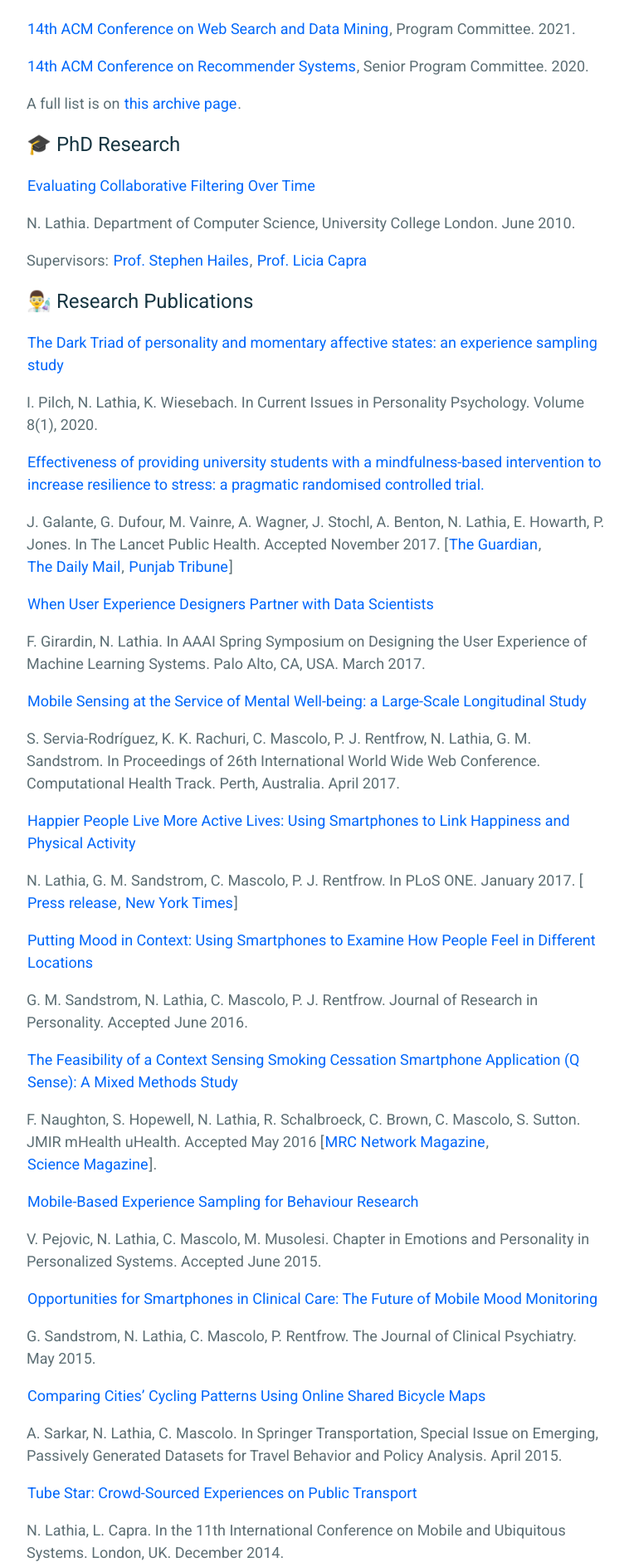
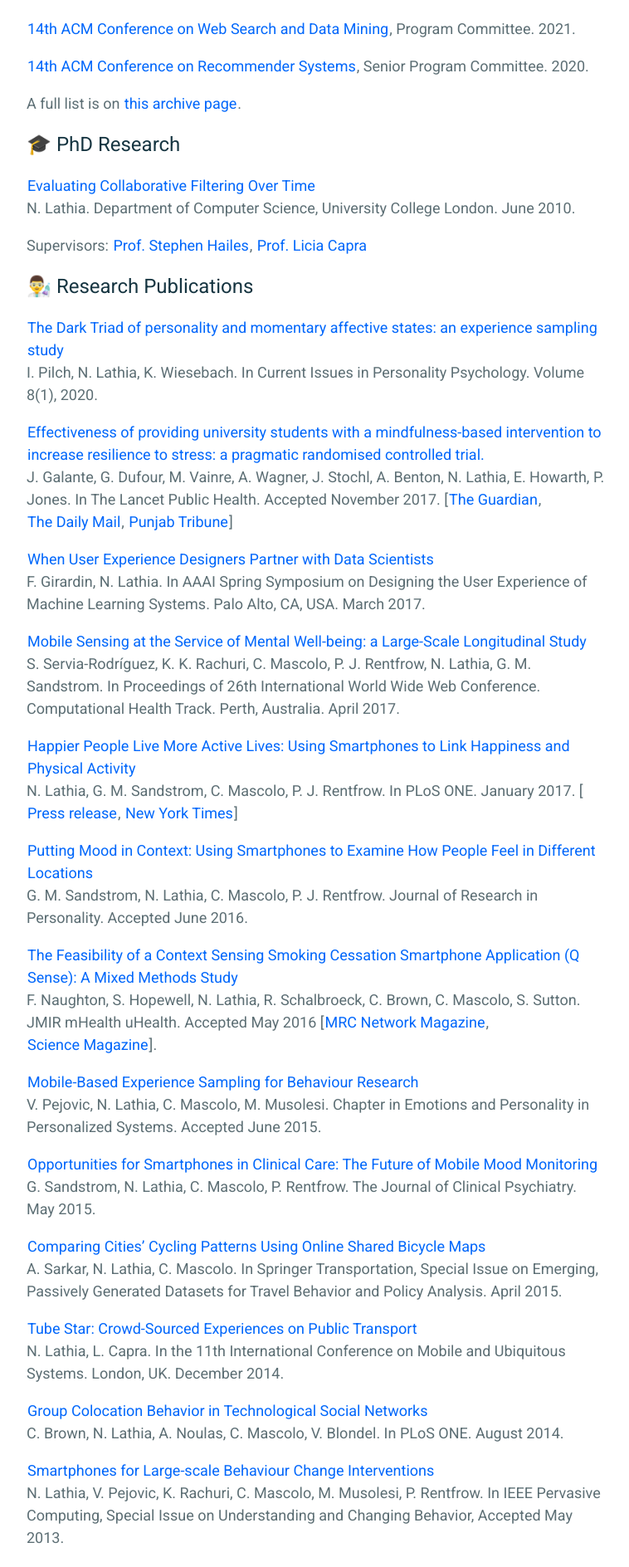
Before and after one commit to nlathia/nlathia.github.io, a Jekyll site: the page built from _pages/research.md, in a window 1280 px wide. Shown: the part 390-2278 px from the top of the page at 83% size, without its empty margins (258-1016 px from the left). Built offline with Jekyll 4.4.1, drawn with Linux system fonts in a browser that asks for light colours.

Commit message:
Fix pages (#30)

```diff
--- a/_pages/research.md
+++ b/_pages/research.md
@@ -16,219 +16,167 @@ A full list is on [this archive page](../archive/reviewing.html).
 ## 🎓 PhD Research
 
 [Evaluating Collaborative Filtering Over Time](../papers/lathia_ucl_thesis10.pdf)
-
-N. Lathia. Department of Computer Science, University College London. June 2010.
+<br />N. Lathia. Department of Computer Science, University College London. June 2010.
 
 Supervisors: [Prof. Stephen Hailes](http://www0.cs.ucl.ac.uk/staff/s.hailes/), [Prof. Licia Capra](http://www0.cs.ucl.ac.uk/staff/l.capra/)
 
 ## 👨‍🔬  Research Publications
 
 [The Dark Triad of personality and momentary affective states: an experience sampling study](../papers/pilch_20.pdf)
-
-I. Pilch, N. Lathia, K. Wiesebach. In Current Issues in Personality Psychology. Volume 8(1), 2020.
+<br />I. Pilch, N. Lathia, K. Wiesebach. In Current Issues in Personality Psychology. Volume 8(1), 2020.
 
 [Effectiveness of providing university students with a mindfulness-based intervention to increase resilience to stress: a pragmatic randomised controlled trial.](http://www.thelancet.com/journals/lanpub/article/PIIS2468-2667(17)30231-1/fulltext?elsca1=tlxpr)
-
- J. Galante, G. Dufour, M. Vainre, A. Wagner, J. Stochl, A. Benton, N. Lathia, E. Howarth, P. Jones. In The Lancet Public Health. Accepted November 2017. [[The Guardian](https://www.theguardian.com/lifeandstyle/2017/dec/18/mindfulness-boosts-student-mental-health-during-exams-cambridge-university-study-finds), [The Daily Mail](http://www.dailymail.co.uk/health/article-5193703/Mindfulness-reduces-stress-students-exam-times.html), [Punjab Tribune](http://www.punjabtribune.com/news/49860-mindfulness-can-lower-stress-boost-academic-success.aspx)]
+<br />J. Galante, G. Dufour, M. Vainre, A. Wagner, J. Stochl, A. Benton, N. Lathia, E. Howarth, P. Jones. In The Lancet Public Health. Accepted November 2017. [[The Guardian](https://www.theguardian.com/lifeandstyle/2017/dec/18/mindfulness-boosts-student-mental-health-during-exams-cambridge-university-study-finds), [The Daily Mail](http://www.dailymail.co.uk/health/article-5193703/Mindfulness-reduces-stress-students-exam-times.html), [Punjab Tribune](http://www.punjabtribune.com/news/49860-mindfulness-can-lower-stress-boost-academic-success.aspx)]
 
 [When User Experience Designers Partner with Data Scientists](http://aaai.org/ocs/index.php/SSS/SSS17/paper/view/15364/14570)
-
-F. Girardin, N. Lathia. In AAAI Spring Symposium on Designing the User Experience of Machine Learning Systems. Palo Alto, CA, USA. March 2017.
+<br />F. Girardin, N. Lathia. In AAAI Spring Symposium on Designing the User Experience of Machine Learning Systems. Palo Alto, CA, USA. March 2017.
 
 [Mobile Sensing at the Service of Mental Well-being: a Large-Scale Longitudinal Study](../papers/servia_www2017.pdf)
-
-S. Servia-Rodríguez, K. K. Rachuri, C. Mascolo, P. J. Rentfrow, N. Lathia, G. M. Sandstrom. In Proceedings of 26th International World Wide Web Conference. Computational Health Track. Perth, Australia. April 2017.
+<br />S. Servia-Rodríguez, K. K. Rachuri, C. Mascolo, P. J. Rentfrow, N. Lathia, G. M. Sandstrom. In Proceedings of 26th International World Wide Web Conference. Computational Health Track. Perth, Australia. April 2017.
 
 [Happier People Live More Active Lives: Using Smartphones to Link Happiness and Physical Activity](http://journals.plos.org/plosone/article?id=10.1371/journal.pone.0160589)
-
-N. Lathia, G. M. Sandstrom, C. Mascolo, P. J. Rentfrow. In PLoS ONE. January 2017. \[[Press release](http://www.cam.ac.uk/research/news/physical-activity-even-in-small-amounts-benefits-both-physical-and-psychological-well-being), [New York Times](https://www.nytimes.com/2017/01/25/well/move/get-up-and-move-it-may-make-you-happier.html)\]
+<br />N. Lathia, G. M. Sandstrom, C. Mascolo, P. J. Rentfrow. In PLoS ONE. January 2017. \[[Press release](http://www.cam.ac.uk/research/news/physical-activity-even-in-small-amounts-benefits-both-physical-and-psychological-well-being), [New York Times](https://www.nytimes.com/2017/01/25/well/move/get-up-and-move-it-may-make-you-happier.html)\]
 
 [Putting Mood in Context: Using Smartphones to Examine How People Feel in Different Locations](http://www.sciencedirect.com/science/article/pii/S0092656616300526)
-
-G. M. Sandstrom, N. Lathia, C. Mascolo, P. J. Rentfrow. Journal of Research in Personality. Accepted June 2016.
+<br />G. M. Sandstrom, N. Lathia, C. Mascolo, P. J. Rentfrow. Journal of Research in Personality. Accepted June 2016.
 
 [The Feasibility of a Context Sensing Smoking Cessation Smartphone Application (Q Sense): A Mixed Methods Study](http://mhealth.jmir.org/2016/3/e106/)
-
-F. Naughton, S. Hopewell, N. Lathia, R. Schalbroeck, C. Brown, C. Mascolo, S. Sutton. JMIR mHealth uHealth. Accepted May 2016 \[[MRC Network Magazine](http://mrc.io/networkwinter1415), [Science Magazine](http://news.sciencemag.org/health/2015/12/feature-can-your-mobile-phone-make-you-healthier)\].
+<br />F. Naughton, S. Hopewell, N. Lathia, R. Schalbroeck, C. Brown, C. Mascolo, S. Sutton. JMIR mHealth uHealth. Accepted May 2016 \[[MRC Network Magazine](http://mrc.io/networkwinter1415), [Science Magazine](http://news.sciencemag.org/health/2015/12/feature-can-your-mobile-phone-make-you-healthier)\].
 
 [Mobile-Based Experience Sampling for Behaviour Research](http://arxiv.org/abs/1508.03725)
-
-V. Pejovic, N. Lathia, C. Mascolo, M. Musolesi. Chapter in Emotions and Personality in Personalized Systems. Accepted June 2015.
+<br />V. Pejovic, N. Lathia, C. Mascolo, M. Musolesi. Chapter in Emotions and Personality in Personalized Systems. Accepted June 2015.
 
 [Opportunities for Smartphones in Clinical Care: The Future of Mobile Mood Monitoring](../papers/sandstrom_jcp15.pdf)
-
-G. Sandstrom, N. Lathia, C. Mascolo, P. Rentfrow. The Journal of Clinical Psychiatry. May 2015.
+<br />G. Sandstrom, N. Lathia, C. Mascolo, P. Rentfrow. The Journal of Clinical Psychiatry. May 2015.
 
 [Comparing Cities' Cycling Patterns Using Online Shared Bicycle Maps](http://link.springer.com/article/10.1007%2Fs11116-015-9599-9)
-
-A. Sarkar, N. Lathia, C. Mascolo. In Springer Transportation, Special Issue on Emerging, Passively Generated Datasets for Travel Behavior and Policy Analysis. April 2015.
+<br />A. Sarkar, N. Lathia, C. Mascolo. In Springer Transportation, Special Issue on Emerging, Passively Generated Datasets for Travel Behavior and Policy Analysis. April 2015.
 
 [Tube Star: Crowd-Sourced Experiences on Public Transport](../papers/lathia_mobiquitous14.pdf)
-
-N. Lathia, L. Capra. In the 11th International Conference on Mobile and Ubiquitous Systems. London, UK. December 2014.
+<br />N. Lathia, L. Capra. In the 11th International Conference on Mobile and Ubiquitous Systems. London, UK. December 2014.
 
 [Group Colocation Behavior in Technological Social Networks](http://arxiv.org/abs/1408.1519)
-
-C. Brown, N. Lathia, A. Noulas, C. Mascolo, V. Blondel. In PLoS ONE. August 2014.
+<br />C. Brown, N. Lathia, A. Noulas, C. Mascolo, V. Blondel. In PLoS ONE. August 2014.
 
 [Smartphones for Large-scale Behaviour Change Interventions](../papers/lathia_pervasive13.pdf)
-
-N. Lathia, V. Pejovic, K. Rachuri, C. Mascolo, M. Musolesi, P. Rentfrow. In IEEE Pervasive Computing, Special Issue on Understanding and Changing Behavior, Accepted May 2013.
+<br />N. Lathia, V. Pejovic, K. Rachuri, C. Mascolo, M. Musolesi, P. Rentfrow. In IEEE Pervasive Computing, Special Issue on Understanding and Changing Behavior, Accepted May 2013.
 
 [Contextual Dissonance: Design Bias in Sensor-Based Experience Sampling Methods](../papers/lathia_ubicomp13.pdf)
-
-N. Lathia, K. Rachuri, C. Mascolo, P. Rentfrow. In ACM International Joint Conference on Pervasive and Ubiquitous Computing. Zurich, Switzerland. September 8-12, 2013.
+<br />N. Lathia, K. Rachuri, C. Mascolo, P. Rentfrow. In ACM International Joint Conference on Pervasive and Ubiquitous Computing. Zurich, Switzerland. September 8-12, 2013.
 
 [Open Source Smartphone Libraries for Computational Social Science](../papers/lathia_mscss13.pdf)
-
-N. Lathia, K. Rachuri, C. Mascolo, G. Roussos. In 2nd ACM Workshop on Mobile Systems for Computational Social Science. Zurich, Switzerland. September 8, 2013.
+<br />N. Lathia, K. Rachuri, C. Mascolo, G. Roussos. In 2nd ACM Workshop on Mobile Systems for Computational Social Science. Zurich, Switzerland. September 8, 2013.
 
 [Probabilistic Group Recommendation via Information Matching](../papers/gorla_www13.pdf)
-
-J. Gorla, N. Lathia, S. Robertson, J. Wang. In 22nd International World Wide Web Conference. Rio de Janeiro, Brazil. May 13-17, 2013.
+<br />J. Gorla, N. Lathia, S. Robertson, J. Wang. In 22nd International World Wide Web Conference. Rio de Janeiro, Brazil. May 13-17, 2013.
 
 [Individuals Among Commuters: Building Personalised Transport Information Services from Fare Collection Systems](../papers/lathia_PMC12.pdf)
-
-N. Lathia, C. Smith, J. Froehlich, L. Capra. In Elsevier Pervasive and Mobile Computing, Special Issue on Pervasive Urban Applications, Accepted October 2012.
+<br />N. Lathia, C. Smith, J. Froehlich, L. Capra. In Elsevier Pervasive and Mobile Computing, Special Issue on Pervasive Urban Applications, Accepted October 2012.
 
 [Measuring the Impact of Opening the London Shared Bicycle Scheme to Casual Users](../papers/lathia_transport12.pdf)
-
-N. Lathia, S. Ahmed, L. Capra. In Elsevier Transportation Research Part C, January 2012. \[[Salon](http://www.salon.com/2013/10/24/bike_shares_can_be_perfect_solving_the_commuting_algorithm/)\]
+<br />N. Lathia, S. Ahmed, L. Capra. In Elsevier Transportation Research Part C, January 2012. \[[Salon](http://www.salon.com/2013/10/24/bike_shares_can_be_perfect_solving_the_commuting_algorithm/)\]
 
 [Mining User Mobility Features for Next Place Prediction in Location-based Services](../papers/noulas_icdm12.pdf)
-
-A. Noulas, S. Scellato, N. Lathia, C. Mascolo. In IEEE International Conference on Data Mining. Brussels, Belgium. December 10-13, 2012.
+<br />A. Noulas, S. Scellato, N. Lathia, C. Mascolo. In IEEE International Conference on Data Mining. Brussels, Belgium. December 10-13, 2012.
 
 [A Random Walk Around the City: New Venue Recommendation in Location-Based Social Networks](../papers/noulas_socialcom12.pdf)
-
-A. Noulas, S. Scellato, N. Lathia, C. Mascolo. In IEEE International Conference on Social Computing. Amsterdam, Netherlands. September 3-5, 2012.
+<br />A. Noulas, S. Scellato, N. Lathia, C. Mascolo. In IEEE International Conference on Social Computing. Amsterdam, Netherlands. September 3-5, 2012.
 
 [The Hidden Image of the City: Sensing Community Well-Being from Urban Mobility](../papers/lathia_pervasive12.pdf)
-
-N. Lathia, D. Quercia, J. Crowcroft. In Pervasive 2012. Newcastle, UK. June 18-22, 2012. \[[New Scientist](http://www.newscientist.com/article/mg21428605.400-crunch-commuter-data-to-track-changing-communities.html)\]
+<br />N. Lathia, D. Quercia, J. Crowcroft. In Pervasive 2012. Newcastle, UK. June 18-22, 2012. \[[New Scientist](http://www.newscientist.com/article/mg21428605.400-crunch-commuter-data-to-track-changing-communities.html)\]
 
 [Using Control Theory for Stable and Efficient Recommender Systems](../papers/jambor_timerecommender12.pdf)
-
-T. Jambor, J. Wang, N. Lathia. In 21st International World Wide Web Conference. Lyon, France. April 16-20, 2012.
+<br />T. Jambor, J. Wang, N. Lathia. In 21st International World Wide Web Conference. Lyon, France. April 16-20, 2012.
 
 [Personalizing Mobile Travel Information Services](../papers/lathia_tra12.pdf)
-
-N. Lathia, L. Capra, D. Magliocchetti, F. De Vigili, G. Conti, R. De Amicis, T. Arentze, J. Zhang, D. Calì, V. Alexa. In Transport Research Arena. Athens, Greece. April 23-26, 2012.
+<br />N. Lathia, L. Capra, D. Magliocchetti, F. De Vigili, G. Conti, R. De Amicis, T. Arentze, J. Zhang, D. Calì, V. Alexa. In Transport Research Arena. Athens, Greece. April 23-26, 2012.
 
 [How Smart is Your Smartcard? Measuring Travel Behaviours, Perceptions, and Incentives](../papers/lathia_ubicomp11.pdf)
-
-N. Lathia, L. Capra. In 13th ACM International Conference on Ubiquitous Computing. Beijing, China. September 17-21, 2011.
+<br />N. Lathia, L. Capra. In 13th ACM International Conference on Ubiquitous Computing. Beijing, China. September 17-21, 2011.
 
 [Mining Mobility Data to Minimise Travellers' Spending on Public Transport](../papers/lathia_kdd2011.pdf)
-
-N. Lathia, L. Capra. In ACM SIGKDD 2011 Conference on Knowledge Discovery and Data Mining. San Diego, California, USA. August 21-24, 2011. \[[BBC News](http://www.bbc.co.uk/news/uk-england-london-13389363)\]
+<br />N. Lathia, L. Capra. In ACM SIGKDD 2011 Conference on Knowledge Discovery and Data Mining. San Diego, California, USA. August 21-24, 2011. \[[BBC News](http://www.bbc.co.uk/news/uk-england-london-13389363)\]
 
 [Mining Public Transport Usage for Personalised Intelligent Transport Systems](../papers/lathia_icdm10.pdf)
-
-N. Lathia, J. Froehlich, L. Capra. In IEEE International Conference on Data Mining. Sydney, Australia. December 14-17, 2010.
+<br />N. Lathia, J. Froehlich, L. Capra. In IEEE International Conference on Data Mining. Sydney, Australia. December 14-17, 2010.
 
 [Recommending Social Events from Mobile Phone Location Data](../papers/quercia_mobile10.pdf)
-
-D. Quercia, N. Lathia, F. Calabrese, G. Di Lorenzo, J. Crowcroft. In IEEE 2010 International Conference on Data Mining. Sydney, Australia. December 14-17, 2010.
+<br />D. Quercia, N. Lathia, F. Calabrese, G. Di Lorenzo, J. Crowcroft. In IEEE 2010 International Conference on Data Mining. Sydney, Australia. December 14-17, 2010.
 
 [Temporal Diversity in Recommender Systems](../papers/lathia_sigir10.pdf)
-
-N. Lathia, S. Hailes, L. Capra, X. Amatriain. In ACM SIGIR 2010 Annual Conference on Research & Development on Information Retrieval. Geneva, Switzerland. July 19-23, 2010.
+<br />N. Lathia, S. Hailes, L. Capra, X. Amatriain. In ACM SIGIR 2010 Annual Conference on Research & Development on Information Retrieval. Geneva, Switzerland. July 19-23, 2010.
 
 [Temporal Collaborative Filtering with Adaptive Neighbourhoods](../papers/lathia_sigir09.pdf)
-
-N. Lathia, S. Hailes, L. Capra. In ACM SIGIR 2009 Annual Conference on Research & Development on Information Retrieval. Boston, Massachusetts, USA. July 19-23, 2009.
+<br />N. Lathia, S. Hailes, L. Capra. In ACM SIGIR 2009 Annual Conference on Research & Development on Information Retrieval. Boston, Massachusetts, USA. July 19-23, 2009.
 
 [The Wisdom of the Few: A Collaborative Filtering Approach Based on Expert Opinions from the Web](../papers/lathia_sigir09_telefonica.pdf)
-
-X. Amatriain, N. Lathia, J.M. Pujol, H. Kwak, N. Oliver. In ACM SIGIR 2009 Annual Conference on Research & Development on Information Retrieval. Boston, Massachusetts, USA. July 19-23, 2009.
+<br />X. Amatriain, N. Lathia, J.M. Pujol, H. Kwak, N. Oliver. In ACM SIGIR 2009 Annual Conference on Research & Development on Information Retrieval. Boston, Massachusetts, USA. July 19-23, 2009.
 
 [kNN CF: A Temporal Social Network](../papers/lathia_recsys08.pdf)
-
-N. Lathia, S. Hailes, L. Capra. In ACM Conference on Recommender Systems 2008. Lausanne, Switzerland. October 23-25, 2008.
+<br />N. Lathia, S. Hailes, L. Capra. In ACM Conference on Recommender Systems 2008. Lausanne, Switzerland. October 23-25, 2008.
 
 [Trust-Based Collaborative Filtering](../papers/lathia_ifiptm08.pdf)
-
-N. Lathia, S. Hailes, L. Capra. In Joint iTrust and PST Conferences on Privacy, Trust Management and Security (IFIPTM). Trondheim, Norway. June 18-20, 2008.
+<br />N. Lathia, S. Hailes, L. Capra. In Joint iTrust and PST Conferences on Privacy, Trust Management and Security (IFIPTM). Trondheim, Norway. June 18-20, 2008.
 
 [The Effect of Correlation Coefficients on Communities of Recommenders](../papers/lathia_treck08.pdf)
-
-N. Lathia, S. Hailes, L. Capra. In 23rd Annual ACM Symposium on Applied Computing. Trust, Recommendations, Evidence and other Collaboration Know-how (TRECK) Track. Fortaleza, Brazil. March 16-20, 2008.
+<br />N. Lathia, S. Hailes, L. Capra. In 23rd Annual ACM Symposium on Applied Computing. Trust, Recommendations, Evidence and other Collaboration Know-how (TRECK) Track. Fortaleza, Brazil. March 16-20, 2008.
 
 [Private Distributed Collaborative Filtering using Estimated Concordance Measures](../papers/lathia_recsys07.pdf)
-
-N. Lathia, S. Hailes, L. Capra. In ACM Conference on Recommender Systems 2007. Minneapolis, Minnesota, USA. October 19-20, 2007.
+<br />N. Lathia, S. Hailes, L. Capra. In ACM Conference on Recommender Systems 2007. Minneapolis, Minnesota, USA. October 19-20, 2007.
 
 ## 📖 Book Chapters
 
 [Location Recommendation with Social Media Data]()
-
-C. Bothorel, N. Lathia, R. Picot-Clemente, A. Noulas. Chapter 16 in Brusilovsky, P., He, D. (eds.) [Social Information Access](https://www.springer.com/us/book/9783319900919). May 2018.
+<br />C. Bothorel, N. Lathia, R. Picot-Clemente, A. Noulas. Chapter 16 in Brusilovsky, P., He, D. (eds.) [Social Information Access](https://www.springer.com/us/book/9783319900919). May 2018.
 
 [The Anatomy of Mobile Location-Based Recommender Systems](../papers/lathia_recsysHB14.pdf)
-
-N. Lathia. In the [Recommender Systems Handbook](http://www.springer.com/gb/book/9780387858197) (2nd Edition).
+<br />N. Lathia. In the [Recommender Systems Handbook](http://www.springer.com/gb/book/9780387858197) (2nd Edition).
 
 [The Human Sensor: Bridging Between Human Data and Services](../papers/lathia_humanComputation13.pdf)
-
-N. Lathia. Chapter in the [Handbook of Human Computation](http://www.springer.com/computer/ai/book/978-1-4614-8805-7). Springer Publishing. October 2013.
+<br />N. Lathia. Chapter in the [Handbook of Human Computation](http://www.springer.com/computer/ai/book/978-1-4614-8805-7). Springer Publishing. October 2013.
 
 [Computing Recommendations With Collaborative Filtering](../papers/lathia_computingrecs08.pdf)
-
-N. Lathia. Chapter 2 in [Collaborative and Social Information Retrieval and Access: Techniques for Improved User Modeling](http://www.igi-global.com/Bookstore/TitleDetails.aspx?TitleId=160&DetailsType=Description). IGI Global Publishing. July 2008.
+<br />N. Lathia. Chapter 2 in [Collaborative and Social Information Retrieval and Access: Techniques for Improved User Modeling](http://www.igi-global.com/Bookstore/TitleDetails.aspx?TitleId=160&DetailsType=Description). IGI Global Publishing. July 2008.
 
 ## 🏗 Workshop Publications
 
 [Using Idle Moments to Record Your Health via Mobile Applications](../papers/lathia_mscss12.pdf)
-
-N. Lathia. In ACM Workshop on Mobile Systems for Computational Social Science. Low Wood Bay, Lake District, UK. June 25, 2012.
+<br />N. Lathia. In ACM Workshop on Mobile Systems for Computational Social Science. Low Wood Bay, Lake District, UK. June 25, 2012.
 
 [Temporal Defenses for Robust Recommendations](../papers/lathia_psdml10.pdf)
-
-N. Lathia, S. Hailes, L. Capra. In ECML/PKDD Workshop on Privacy and Security Issues in Data Mining and Machine Learning. Barcelona, Spain. September 24, 2010.
+<br />N. Lathia, S. Hailes, L. Capra. In ECML/PKDD Workshop on Privacy and Security Issues in Data Mining and Machine Learning. Barcelona, Spain. September 24, 2010.
 
 [Evaluating Collaborative Filtering Over Time](../papers/lathia_ireval09.pdf)
-
-N. Lathia, S. Hailes, L. Capra. In ACM SIGIR 2009 Workshop on the Future of IR Evaluation. Boston, Massachusetts, USA. July 23, 2009.
+<br />N. Lathia, S. Hailes, L. Capra. In ACM SIGIR 2009 Workshop on the Future of IR Evaluation. Boston, Massachusetts, USA. July 23, 2009.
 
 [Collaborative Filtering With Adaptive Information Sources](../papers/lathia_ijcai09.pdf)
-
-N. Lathia, X. Amatriain, J.M. Pujol. In IJCAI Workshop on Intelligent Techniques for Web Personalization and Recommender Systems. Pasadena, California, USA. July 11-17, 2009.
+<br />N. Lathia, X. Amatriain, J.M. Pujol. In IJCAI Workshop on Intelligent Techniques for Web Personalization and Recommender Systems. Pasadena, California, USA. July 11-17, 2009.
 
 ## 📜 Posters, Abstracts, Demos, Proceedings
 
 [Bootstrapping a Destination Recommender System](../papers/lathia_recsys17.pdf)
-
-N. Lathia. In ACM Conference on Recommender Systems 2017 (Industry Track). Como, Italy. August 27-31, 2017.
+<br />N. Lathia. In ACM Conference on Recommender Systems 2017 (Industry Track). Como, Italy. August 27-31, 2017.
 
 [Assessing the Relationship Between Personality and Adaption to University Life Using Mobile Phones]()
-
-S. Muller, G. Sandstrom, N. Lathia, C. Mascolo, J. Rentfrow. In European Conference on Personality. Timisoara, Romania. July 19-23, 2016.
+<br />S. Muller, G. Sandstrom, N. Lathia, C. Mascolo, J. Rentfrow. In European Conference on Personality. Timisoara, Romania. July 19-23, 2016.
 
 [Speed of engagement with support generated by a smoking cessation smartphone Just In Time Adaptive Intervention (JITAI)]()
-
-F. Naughton, C. Brown, N. Lathia, S. Hopewell, S. Sutton, C. Mascolo. In <a href="http://www.ucl.ac.uk/behaviour-change/cbc-events/CBC_Conference_2016">2nd Behaviour Change Conference: Digital Health and Wellbeing</a>. London, UK. February 24-25, 2016.
+<br />F. Naughton, C. Brown, N. Lathia, S. Hopewell, S. Sutton, C. Mascolo. In <a href="http://www.ucl.ac.uk/behaviour-change/cbc-events/CBC_Conference_2016">2nd Behaviour Change Conference: Digital Health and Wellbeing</a>. London, UK. February 24-25, 2016.
 
 [Using Mobile Technology to Understand Student Adjustment]()
-
-S. R. Müller, G. Sandstrom, N. Lathia, C. Mascolo, J. Rentfrow. In Society for Personality and Social Psychology. San Diego, California, USA. January 28-30, 2016.
+<br />S. R. Müller, G. Sandstrom, N. Lathia, C. Mascolo, J. Rentfrow. In Society for Personality and Social Psychology. San Diego, California, USA. January 28-30, 2016.
 
 [Happy People have Active Lives:  Sensing Happiness using Smartphone Accelerometers]()
-
-N. Lathia, G. Sandstrom, J. Rentfrow and C. Mascolo. In International Conference on Computational Social Science. Helsinki, Finland. June 8-11, 2015.
+<br />N. Lathia, G. Sandstrom, J. Rentfrow and C. Mascolo. In International Conference on Computational Social Science. Helsinki, Finland. June 8-11, 2015.
 
 [The Development of a Novel Sensing Smoking Cessation App (Q Sense)]()
-
-F. Naughton, N. Lathia, S. Hopewell, B. Brafman-Price, C. Mascolo, A. McEwen & S. Sutton. In UK Society for Behavioural Medicine<. Nottingham, UK. December 3-4, 2014.
+<br />F. Naughton, N. Lathia, S. Hopewell, B. Brafman-Price, C. Mascolo, A. McEwen & S. Sutton. In UK Society for Behavioural Medicine<. Nottingham, UK. December 3-4, 2014.
 
 [The Development of a Context Aware Smoking Cessation app (QSense)]()
-
-F. Naughton, N. Lathia, B. Brafman-Price, C. Mascolo, A. McEwen, S. Sutton. In European Health Psychology Society. Innsbruck, Austria. August 26-30, 2014.
+<br />F. Naughton, N. Lathia, B. Brafman-Price, C. Mascolo, A. McEwen, S. Sutton. In European Health Psychology Society. Innsbruck, Austria. August 26-30, 2014.
 
 [Proceedings of the Workshop on Location-Aware Recommendations (LocalRec)](http://ceur-ws.org/Vol-1405/)
-
-P. Bouros, N. Lathia, M. Renz, F. Ricci, D. Sacharidis. CEUR Workshop Proceedings 1405. co-located with the 9th ACM Conference on Recommender Systems (RecSys 2015).
+<br />P. Bouros, N. Lathia, M. Renz, F. Ricci, D. Sacharidis. CEUR Workshop Proceedings 1405. co-located with the 9th ACM Conference on Recommender Systems (RecSys 2015).
 
 [Using Ratings to Profile Your Health](../papers/lathia_recsys12demo.pdf)
-
-N. Lathia. In ACM Recommender Systems (Demo Track). Dublin, Ireland. September 9-13, 2012.
+<br />N. Lathia. In ACM Recommender Systems (Demo Track). Dublin, Ireland. September 9-13, 2012.
```
Also changed, not shown: _pages/public.md (+10 -1 lines).
